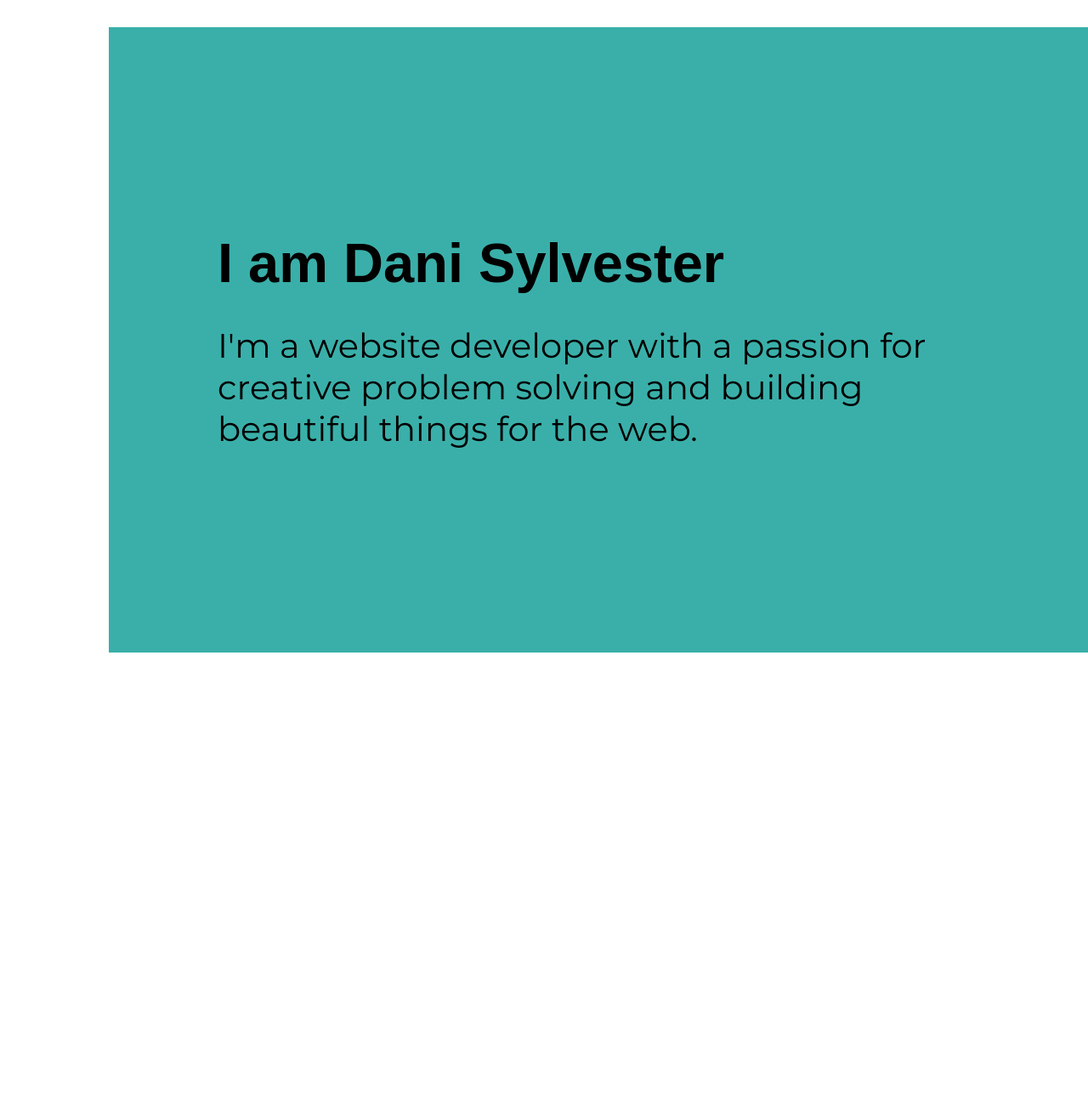
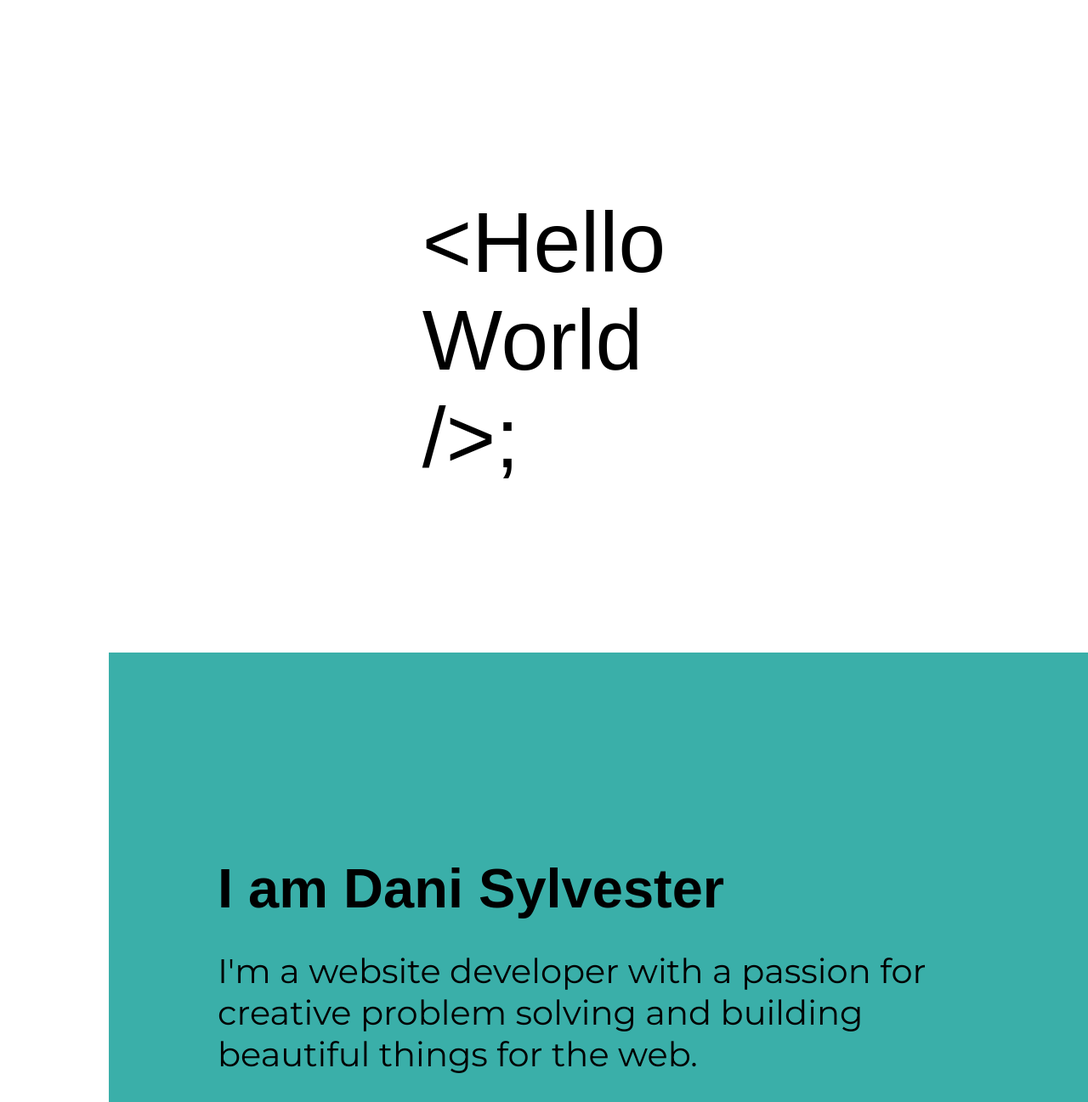
Before and after one commit to danisylvester/Portfolio_Blog, a React app: page / in a window 1280 px wide. Shown: the top 1297 px of the page at 85% size. Before the commit the page ends 800 px from the top, so only its background shows below. Built offline with nearby package versions, Linux system fonts and the light colour scheme; a web font is replaced by a local one.

Commit message:
Changed style sheets to be css modules to allow for local scoping.

```diff
--- a/package.json
+++ b/package.json
@@ -2,7 +2,7 @@
   "name": "blog_portfolio",
   "version": "1.0.0",
   "description": "",
-  "main": "index.js",
+  "main": "index.jsx",
   "scripts": {
     "start": "node server.js",
     "nodemon": "nodemon server.js",
@@ -41,6 +41,7 @@
     "nodemon": "^2.0.7",
     "sass": "^1.32.8",
     "sass-loader": "^11.0.1",
+    "styled-components": "^5.2.1",
     "webpack": "^5.24.2",
     "webpack-cli": "^4.5.0",
     "webpack-dev-server": "^3.11.2"
--- a/src/App.js
+++ b/src/App.jsx
@@ -1,7 +1,7 @@
 import React from 'react';
 import { BrowserRouter as Router, Route } from 'react-router-dom';
 import './App.scss';
-import { Landing } from './components/Landing';
+import { Landing } from './components/Landing.jsx';
 
 const App = () => {
   return (
--- a/src/components/Hello.js
+++ b/src/components/Hello.jsx
@@ -1,5 +1,5 @@
 import React from 'react'
-import './hello.scss';
+import styles from './hello.module.scss';
 
 export const Hello = () => {
     const helloOne = '\<Hello';
@@ -7,15 +7,15 @@ export const Hello = () => {
     const helloThree = '/\>;';
     return (
 
-        <div className="helloWrapper">
-            <div className="gridOneHello">
+        <div className={styles.helloWrapper}>
+            <div className={styles.gridOneHello}>
                 <div className="helloChild">
                     {helloOne} <br></br>
                     {helloTwo} <br></br>
                     {helloThree}
                 </div>
+            <div className={styles.gridTwoColor}></div>
             </div>
-            <div className="gridTwoColor"></div>
         </div>
     )
 }
--- a/src/components/Landing.js
+++ /dev/null
@@ -1,22 +0,0 @@
-import React from 'react';
-import './landing.scss';
-import { Hello } from './Hello';
-
-export const Landing = () => {
-    return (
-        <div className="landingWrapper">
-
-            <div className="aboutWrapper">
-                <div className="gridOneAboutColor"></div>
-                <div className="gridTwoAboutText">
-                    <div className="innerAboutText">
-                        <h3 className="aboutHeading">I am Dani Sylvester</h3><br></br>
-                        <p className="aboutParagraph">I'm a website developer with a passion for creative problem solving
-                            and building beautiful things for the web.
-                        </p>
-                    </div>
-                </div>
-            </div>
-        </div>
-    )
-}
--- /dev/null
+++ b/src/components/Landing.jsx
@@ -0,0 +1,23 @@
+import React from 'react';
+import styles from './landing.module.scss';
+import { Hello } from './Hello.jsx';
+
+export const Landing = () => {
+    return (
+        <div className={styles.landingWrapper}>
+        <Hello></Hello>
+            <div className={styles.aboutWrapper}>
+                <div className={styles.gridOneAboutColor}></div>
+                <div className={styles.gridTwoAboutText}>
+                    <div className={styles.innerAboutText}>
+                        <h3 className={styles.aboutHeading}>I am Dani Sylvester</h3><br></br>
+                        <p className={styles.aboutParagraph}>I'm a website developer with a passion for creative problem solving
+                            and building beautiful things for the web.
+                        </p>
+                    </div>
+                </div>
+            </div>
+        </div>
+
+    )
+}
--- a/src/components/hello.scss
+++ b/src/components/hello.module.scss
@@ -11,6 +11,7 @@
     grid-row: 1/2;
 }
 .gridOneHello {
+    height: 100%;
     font-family: App.$headingFont;
     font-size: 65px;
     grid-column: 1/-1;
@@ -20,6 +21,7 @@
 .gridTwoHelloColor{
     background-color: App.$customBlue;
     grid-column: 1/3;
+    height: 100%;
 }
 
 @media(min-width: 425px){
--- a/src/index.js
+++ b/src/index.jsx
@@ -1,6 +1,6 @@
 import React from 'react';
 import ReactDOM from 'react-dom';
-import App from './App';
+import App from './App.jsx';
 
 ReactDOM.render(
   <React.StrictMode>
--- a/webpack.config.js
+++ b/webpack.config.js
@@ -2,7 +2,7 @@ const path = require('path');
 const HtmlWebpackPlugin = require('html-webpack-plugin');
 
 module.exports = {
-  entry: './src/index.js',
+  entry: './src/index.jsx',
   output: {
     path: path.resolve(__dirname, '/dist'),
     filename: 'bundle.js',
@@ -17,7 +17,7 @@ module.exports = {
         ],
       },
       {
-          test: /\.(css|scss)$/,
+          test: /\.(css|scss)$/i,
           use : [
             // Creates `style` nodes from JS strings
             'style-loader',
```
Also changed, not shown: src/components/landing.module.scss (renamed from src/components/landing.scss).
